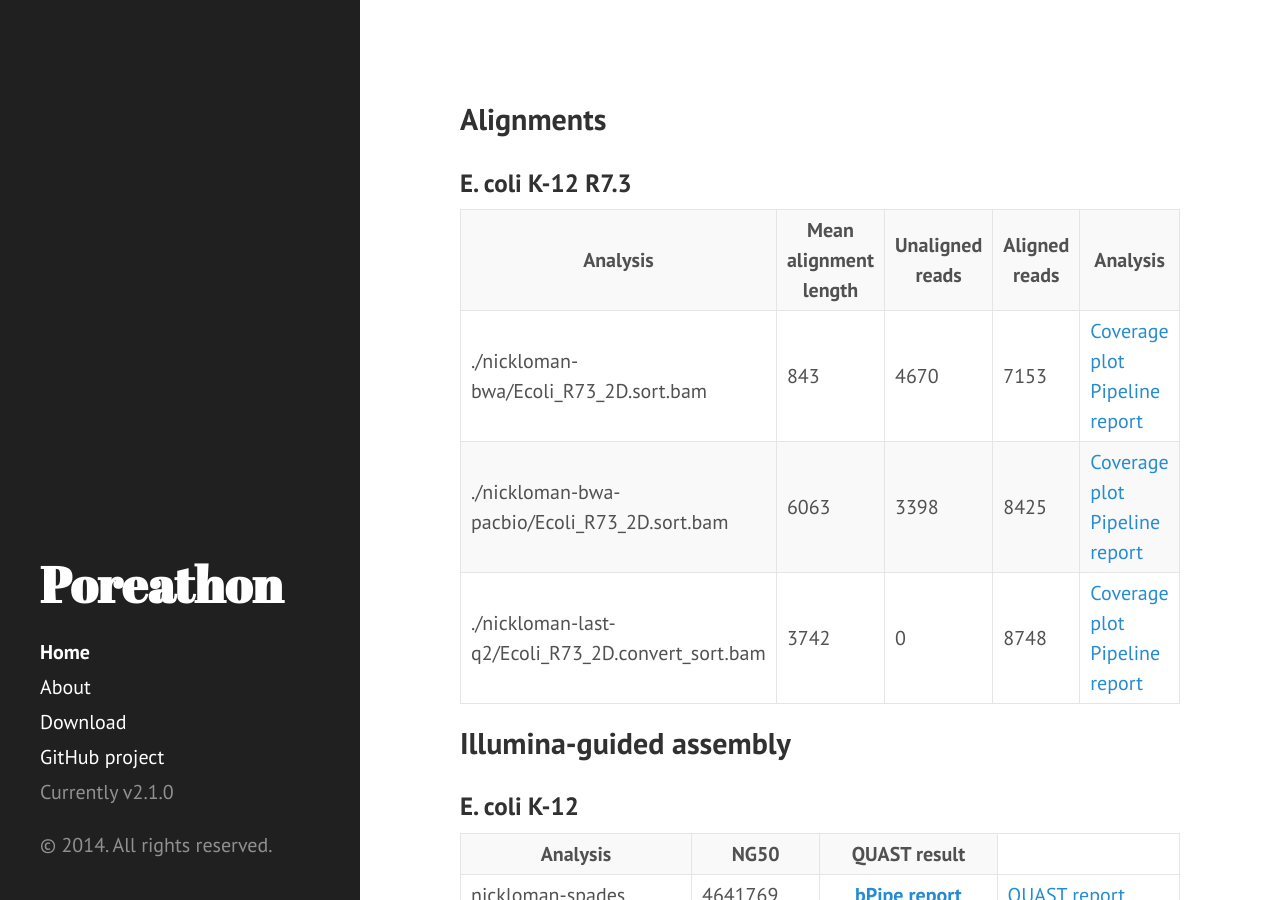
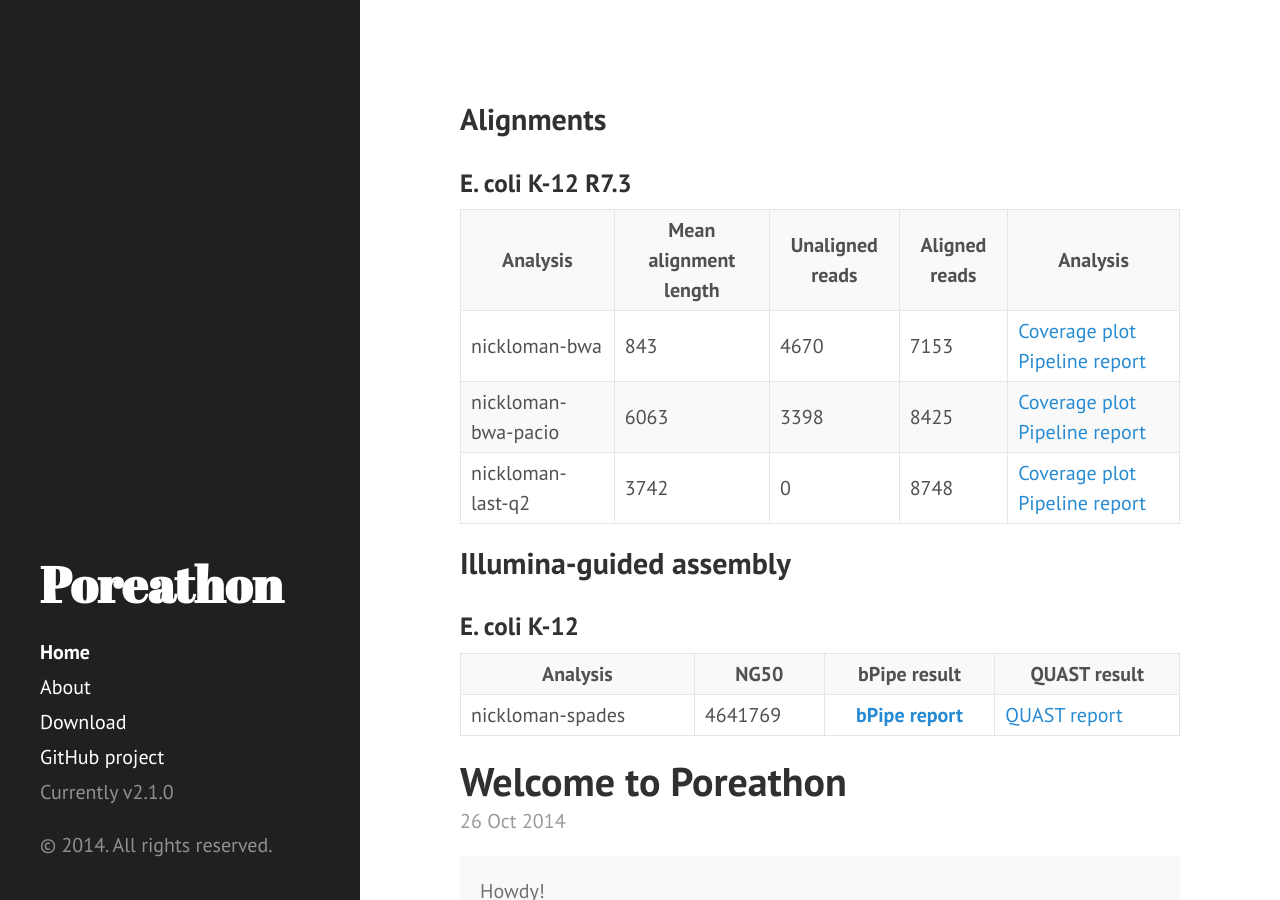
Before and after one commit to poreathon/poreathon.github.io, a Jekyll site: the page built from index.html, in a window 1280 px wide and 900 px high. Built offline with Jekyll 4.4.1, drawn with Linux system fonts in a browser that asks for light colours; Markdown is read by kramdown in place of the engine named in the settings; the list of posts is cut into pages by our own code.

Commit message:
fix alignment paths

```diff
--- a/_data/alignments.yml
+++ b/_data/alignments.yml
@@ -5,13 +5,13 @@
   Unaligned_Reads: 4670
   Aligned_Reads: 7153
 - Analysis: nickloman-bwa-pacio
-  Reference: Ecoli_R73_2D.fastq
+  Input: Ecoli_R73_2D.fastq
   Filename: ./nickloman-bwa-pacbio/Ecoli_R73_2D.sort.bam
   Mean_Alignment_Length: 6063
   Unaligned_Reads: 3398
   Aligned_Reads: 8425
 - Analysis: nickloman-last-q2
-  Reference: Ecoli_R73_2D.fastq
+  Input: Ecoli_R73_2D.fastq
   Filename: ./nickloman-last-q2/Ecoli_R73_2D.convert_sort.bam
   Mean_Alignment_Length: 3742
   Unaligned_Reads: 0
--- a/index.html
+++ b/index.html
@@ -17,12 +17,12 @@
  </tr>
 {% for aln in site.data.alignments %}
  <tr>
-  <td>{{ aln.Filename }} </td>
+  <td>{{ aln.Analysis }} </td>
   <td>{{ aln.Mean_Alignment_Length }}</td>
   <td>{{ aln.Unaligned_Reads }}</td>
   <td>{{ aln.Aligned_Reads }}</td>
-  <td><a href="output/{{ aln.Reference }}/{{ aln.Analysis }}/{{ aln.Reference }}.sort.draw_histo.png">Coverage plot</a>
-      <a href="output/{{ aln.Reference }}/{{ aln.Analysis }}/{{ aln.Reference }}/index.html">Pipeline report</a></td>
+  <td><a href="output/alignment/{{ aln.Analysis }}/{{ aln.Reference }}.sort.draw_histo.png">Coverage plot</a>
+      <a href="output/alignment/{{ aln.Analysis }}/{{ aln.Reference }}/index.html">Pipeline report</a></td>
  </tr>
 {% endfor %}
 </table>
@@ -35,6 +35,7 @@
  <tr>
   <th>Analysis</th>
   <th>NG50</th>
+  <th>bPipe result</th>
   <th>QUAST result</th>
  </tr>
  <tr>
```
Also changed, not shown: output/alignment/nickloman-bwa-pacbio/Ecoli_R73_2D.fastq.sort.bam.cov.txt (renamed from output/Ecoli_R73_2D/nickloman-bwa-pacbio/Ecoli_R73_2D.fastq.sort.bam.cov.txt), output/alignment/nickloman-bwa-pacbio/Ecoli_R73_2D.fastq.sort.draw_histo.png (renamed from output/Ecoli_R73_2D/nickloman-bwa-pacbio/Ecoli_R73_2D.fastq.sort.draw_histo.png), output/alignment/nickloman-bwa-pacbio/index.html (renamed from output/Ecoli_R73_2D/nickloman-bwa-pacbio/index.html), output/alignment/nickloman-bwa/Ecoli_R73_2D.fastq.sort.bam.cov.txt (renamed from output/Ecoli_R73_2D/nickloman-bwa/Ecoli_R73_2D.fastq.sort.bam.cov.txt), output/alignment/nickloman-bwa/Ecoli_R73_2D.fastq.sort.draw_histo.png (renamed from output/Ecoli_R73_2D/nickloman-bwa/Ecoli_R73_2D.fastq.sort.draw_histo.png), output/alignment/nickloman-last-q2/Ecoli_R73_2D.fasta.convert_sort.bam.cov.txt (renamed from output/Ecoli_R73_2D/nickloman-last-q2/Ecoli_R73_2D.fasta.convert_sort.bam.cov.txt), output/alignment/nickloman-last-q2/Ecoli_R73_2D.fasta.convert_sort.draw_histo.png (renamed from output/Ecoli_R73_2D/nickloman-last-q2/Ecoli_R73_2D.fasta.convert_sort.draw_histo.png).
